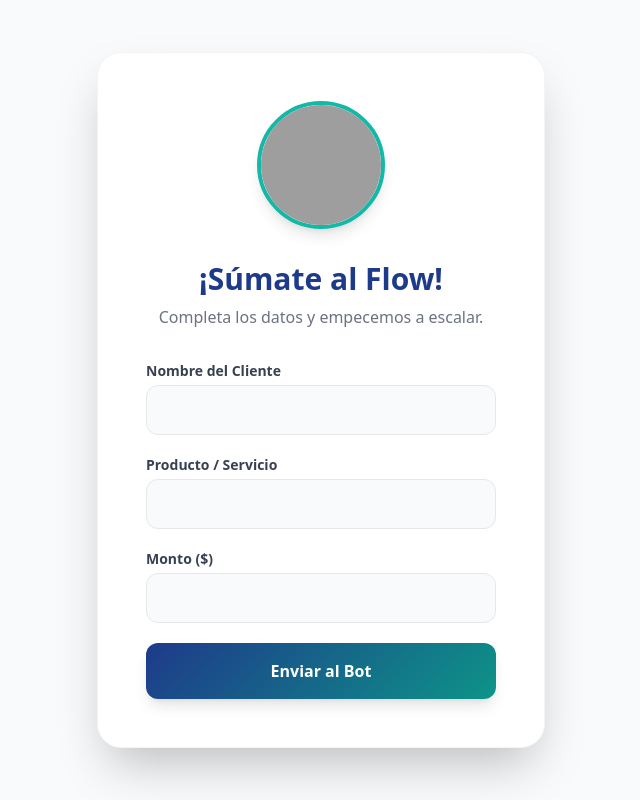
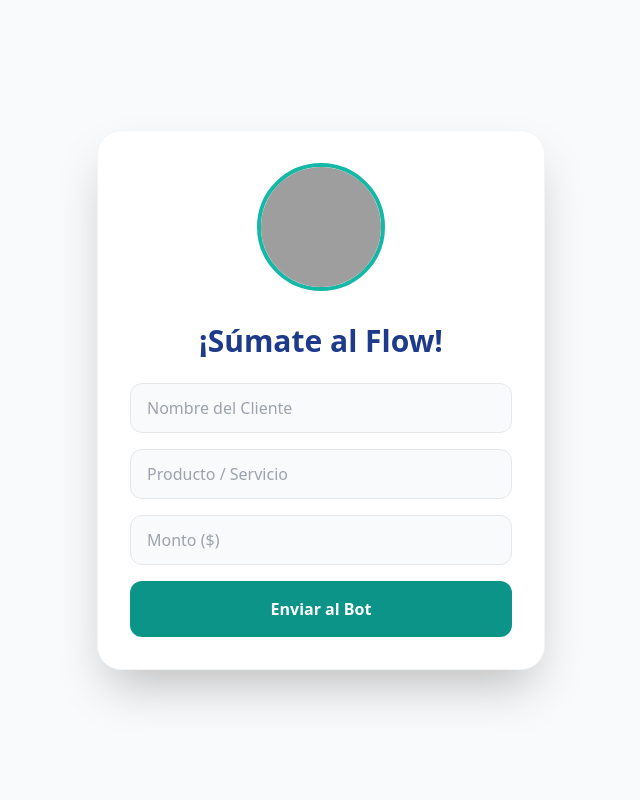
Before and after one commit to lujannicolas439-star/bot-growth-flow-, a Flask app: page / in a window 1280 px wide. Shown: the whole page, without its empty margins (319-959 px from the left). Run offline with Flask 3, Linux system fonts and the light colour scheme; some libraries are stand-ins or nearby versions; grey boxes are pictures that could not be loaded.

Commit message:
Refactor Index.html layout and form structure

```diff
--- a/templates/Index.html
+++ b/templates/Index.html
@@ -5,52 +5,25 @@
     <meta name="viewport" content="width=device-width, initial-scale=1.0">
     <title>AsyncLatAm Flow</title>
     <script src="https://cdn.tailwindcss.com"></script>
-    <style>
-        .gradient-bg {
-            background: linear-gradient(135deg, #1e3a8a 0%, #0d9488 100%);
-        }
-    </style>
 </head>
-<body class="bg-gray-50 text-gray-800 font-sans">
-
-    <main class="min-h-screen flex items-center justify-center p-6">
-        <div class="bg-white p-8 md:p-12 rounded-3xl shadow-2xl w-full max-w-md border border-gray-100">
-
+<body class="bg-gray-50 flex items-center justify-center min-h-screen p-6">
+    <div class="bg-white p-8 rounded-3xl shadow-2xl w-full max-w-md border border-gray-100">
         <div class="mb-8 text-center">
             <img src="{{ url_for('static', filename='foto.jpeg') }}"
-                     alt="AsyncLatAm"
-                     class="w-32 h-32 mx-auto rounded-full object-cover border-4 border-teal-500 shadow-lg">
+                 class="w-32 h-32 mx-auto rounded-full object-cover border-4 border-teal-500">
         </div>
-
-            <h1 class="text-3xl font-extrabold text-blue-900 mb-2 text-center">¡Súmate al Flow!</h1>
-            <p class="text-gray-500 mb-8 text-center">Completa los datos y empecemos a escalar.</p>
-
-            <form action="/guardar" method="POST" class="space-y-5">
-                <div>
-                    <label class="block text-sm font-bold text-gray-700 mb-1">Nombre del Cliente</label>
-                    <input type="text" name="cliente" required
-                           class="w-full px-4 py-3 rounded-xl bg-gray-50 border border-gray-200 focus:ring-2 focus:ring-teal-500 outline-none transition">
-                </div>
-
-                <div>
-                    <label class="block text-sm font-bold text-gray-700 mb-1">Producto / Servicio</label>
-                    <input type="text" name="producto" required
-                           class="w-full px-4 py-3 rounded-xl bg-gray-50 border border-gray-200 focus:ring-2 focus:ring-teal-500 outline-none transition">
-                </div>
-
-                <div>
-                    <label class="block text-sm font-bold text-gray-700 mb-1">Monto ($)</label>
-                    <input type="number" name="monto" required
-                           class="w-full px-4 py-3 rounded-xl bg-gray-50 border border-gray-200 focus:ring-2 focus:ring-teal-500 outline-none transition">
-                </div>
-
-                <button type="submit"
-                        class="w-full gradient-bg hover:opacity-90 text-white font-bold py-4 rounded-xl shadow-lg transition transform hover:scale-[1.02]">
+        <h1 class="text-3xl font-bold text-blue-900 mb-6 text-center">¡Súmate al Flow!</h1>
+        <form action="/guardar" method="POST" class="space-y-4">
+            <input type="text" name="cliente" placeholder="Nombre del Cliente" required
+                   class="w-full px-4 py-3 rounded-xl bg-gray-50 border border-gray-200">
+            <input type="text" name="producto" placeholder="Producto / Servicio" required
+                   class="w-full px-4 py-3 rounded-xl bg-gray-50 border border-gray-200">
+            <input type="number" name="monto" placeholder="Monto ($)" required
+                   class="w-full px-4 py-3 rounded-xl bg-gray-50 border border-gray-200">
+            <button type="submit" class="w-full bg-teal-600 text-white font-bold py-4 rounded-xl hover:bg-teal-700">
                 Enviar al Bot
             </button>
         </form>
     </div>
-    </main>
-
 </body>
 </html>
```
Lines whose indentation alone changed are shown as unchanged.
